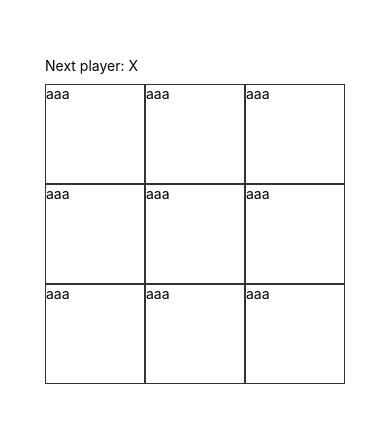
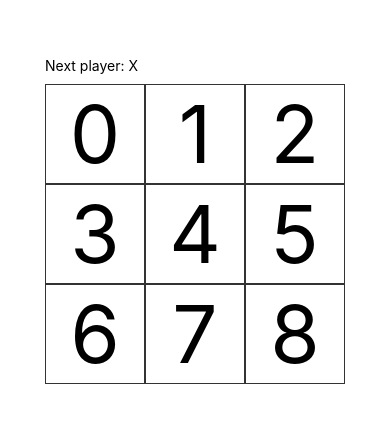
Before and after one commit to yamotech/TicTacToeApp, a React Native app: screen / in a window 390 px wide. Shown: the part 202-624 px from the top of the page. Built offline with nearby package versions, Linux system fonts and the light colour scheme.

Commit message:
:rewind: props 渡す

```diff
--- a/components/Board.js
+++ b/components/Board.js
@@ -5,7 +5,7 @@ import Square from './Square';
 
 export default class Board extends Component {
   renderSquare(i) {
-    return <Square />;
+    return <Square value={i} />;
   }
 
   render() {
--- a/components/Square.js
+++ b/components/Square.js
@@ -5,7 +5,7 @@ export default class Square extends Component {
   render() {
     return (
       <View style={styles.square}>
-        <Text>aaa</Text>
+        <Text style={styles.text}>{this.props.value}</Text>
       </View>
     );
   }
@@ -17,5 +17,9 @@ const styles = StyleSheet.create({
     height: 100,
     borderColor: '#333',
     borderWidth: 1,
+  },
+  text: {
+    fontSize: 80,
+    textAlign: 'center'
   }
 })
```
